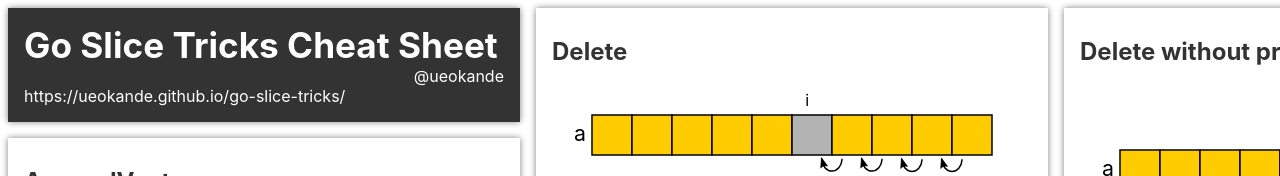
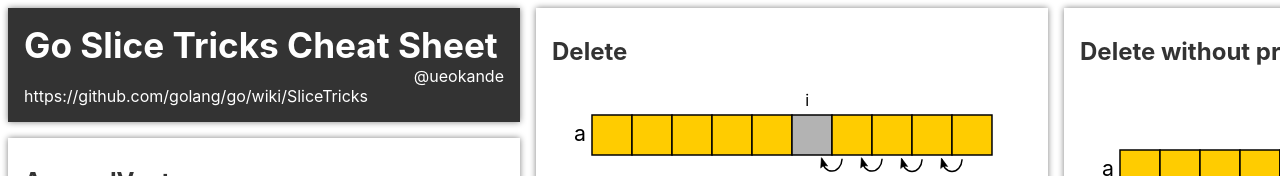
Before and after one commit to ueokande/go-slice-tricks, a React (Create React App) app: page / in a window 1280 px wide. Shown: the top 176 px of the page. Built offline with nearby package versions, Linux system fonts and the light colour scheme.

Commit message:
Fix reference link

```diff
--- a/src/components/CheatSheet/index.tsx
+++ b/src/components/CheatSheet/index.tsx
@@ -46,7 +46,7 @@
       <Header
         title="Go Slice Tricks Cheat Sheet"
         author="@ueokande"
-        link="https://ueokande.github.io/go-slice-tricks/"
+        link="https://github.com/golang/go/wiki/SliceTricks"
       />
       <Card>
         <CardTitle>AppendVector</CardTitle>
```
